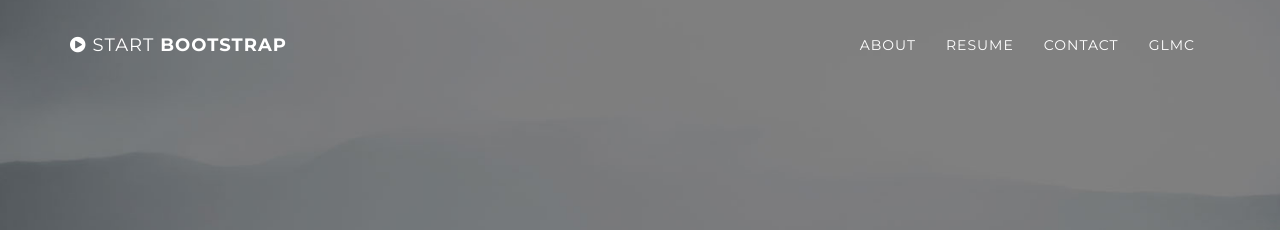
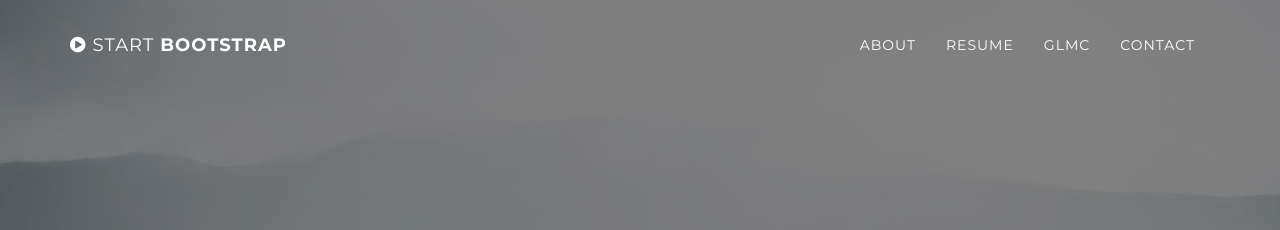
Before and after one commit to Oytrik/Oytrik.github.io, a Jekyll site: the page built from index.html, in a window 1280 px wide and 900 px high. Shown: the top 230 px of the window. Built offline with Jekyll 4.4.1, drawn with Linux system fonts in a browser that asks for light colours.

Commit message:
Update nav.html

```diff
--- a/_includes/nav.html
+++ b/_includes/nav.html
@@ -24,10 +24,10 @@
                         <a class="page-scroll" href="#download">Resume</a>
                     </li>
                     <li>
-                        <a class="page-scroll" href="#contact">Contact</a>
+                        <a class="page-scroll" href="#GLMC">GLMC</a>
                     </li>
                     <li>
-                        <a class="page-scroll" href="#GLMC">GLMC</a>
+                        <a class="page-scroll" href="#contact">Contact</a>
                     </li>
                 </ul>
             </div>
```
